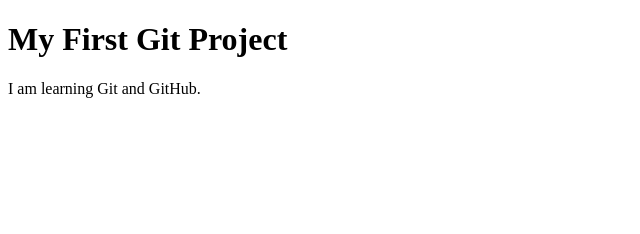
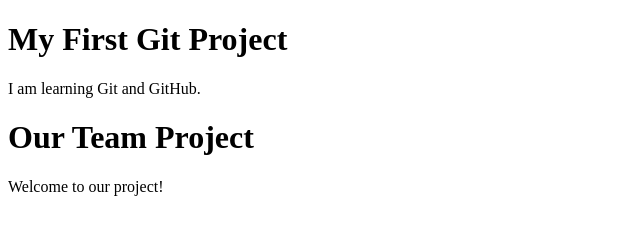
Before and after one commit to sai-rama-reddy-k9/git-october, a plain HTML site: page index.html in a window 1280 px wide. Shown: the whole page, without its empty margins (0-640 px from the left). Drawn offline with Linux system fonts and the light colour scheme.

Commit message:
updated html file

```diff
--- a/index.html
+++ b/index.html
@@ -8,5 +8,7 @@
   <body>
     <h1>My First Git Project</h1>
     <p>I am learning Git and GitHub.</p>
+    <h1>Our Team Project</h1>
+    <p>Welcome to our project!</p>
   </body>
 </html>
```
